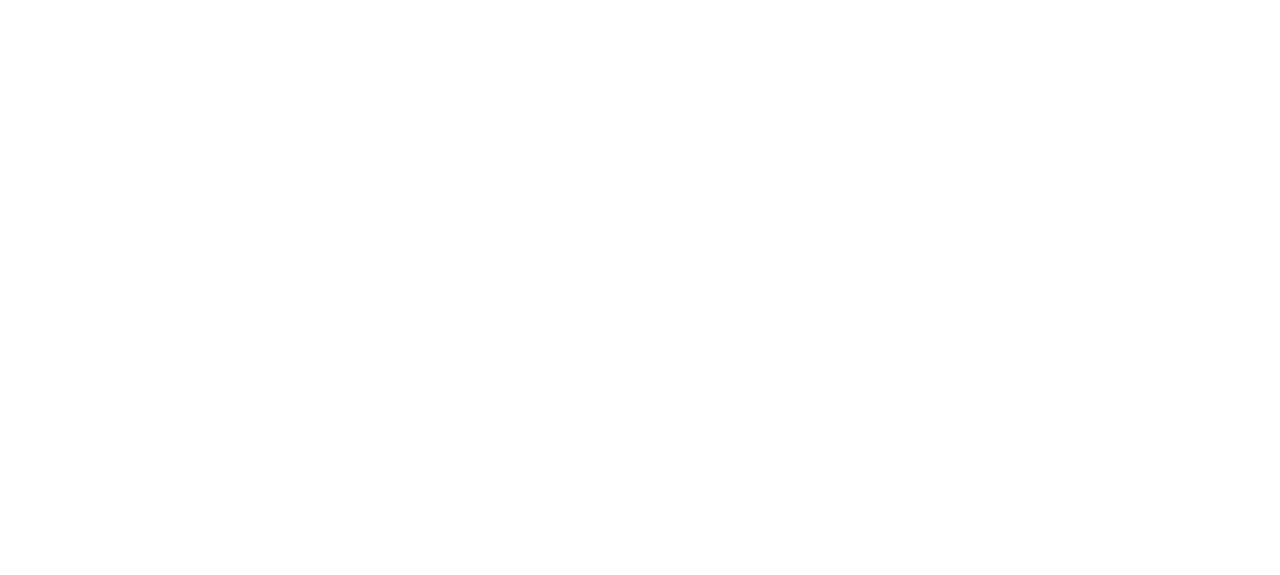
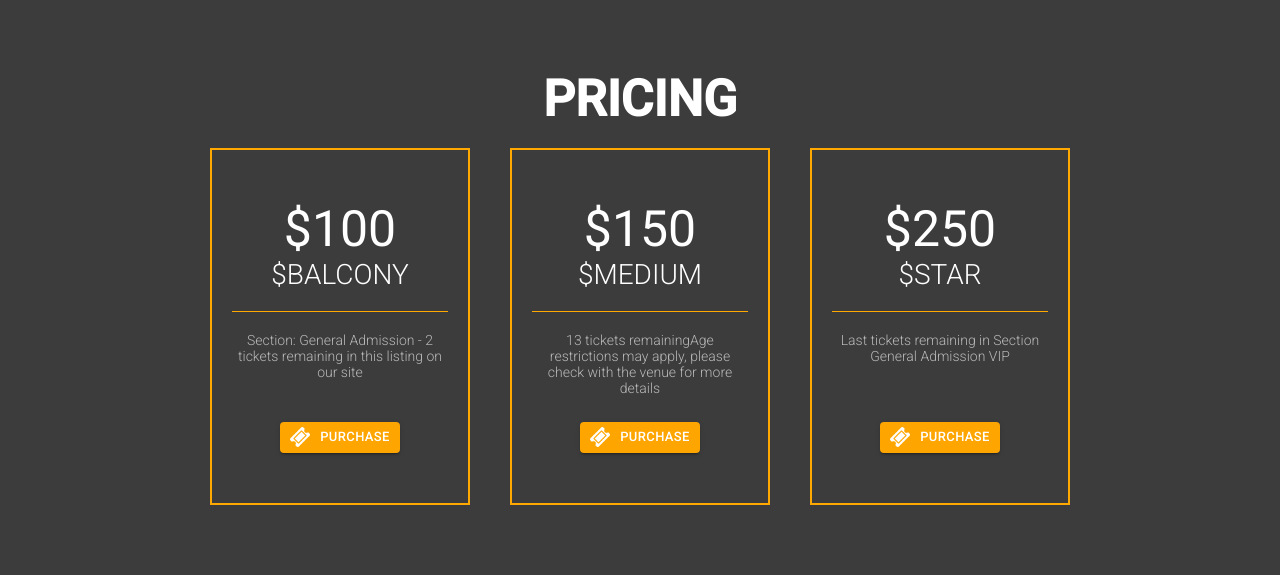
Before and after one commit to HannouniAdil/celebrity_events, a React (Create React App) app: page / in a window 1280 px wide. Shown: the part 2089-2664 px from the top of the page. Before the commit the page ends 2089 px from the top, so only its background shows below. Built offline with nearby package versions, Linux system fonts and the light colour scheme.

Commit message:
Add Highlights boxes and Fading configs

```diff
--- a/src/App.js
+++ b/src/App.js
@@ -3,6 +3,8 @@
 import Featured from '../src/component/featured';
 import BoulvardInfo from '../src/component/boulvardInfo'
 import Highlights from './component/highlights';
+import Pricing from './component/pricing';
+import Location from './component/location';
 
 function App() {
   return (
@@ -11,6 +13,8 @@
       <Featured/>
       <BoulvardInfo/>
       <Highlights/>
+      <Pricing/>
+      <Location/>
     </div>
   );
 }
--- /dev/null
+++ b/src/component/location/index.js
@@ -0,0 +1,18 @@
+import React from 'react';
+
+const Location = () => {
+  return (
+    <div className="location_wrapper">
+      <iframe
+      src="https://www.google.com/maps/embed?pb=!1m18!1m12!1m3!1d3322.104479642005!2d-112.10569218479606!3d33.628532880723355!2m3!1f0!2f0!3f0!3m2!1i1024!2i768!4f13.1!3m3!1m2!1s0x872b6e8ce876a763%3A0x4220df15f9471a48!2s2026%20W%20Carol%20Ann%20Way%2C%20Phoenix%2C%20AZ%2085023!5e0!3m2!1sen!2sus!4v1610274697001!5m2!1sen!2sus"
+      width="100%"
+      height="450"
+      frameborder="0"
+      allowFullScreen
+      >
+      </iframe>
+    </div>
+  );
+};
+
+export default Location;
--- /dev/null
+++ b/src/component/pricing/index.js
@@ -0,0 +1,61 @@
+import React, { Component } from 'react';
+import MyButton from '../utils/MyButton';
+import Zoom from 'react-reveal/Zoom';
+
+class Pricing extends Component {
+
+  state={
+    prices:[100,150,250],
+    position:['Balcony','Medium','Star'],
+    desc:['Section: General Admission - 2 tickets remaining in this listing on our site',
+        '13 tickets remainingAge restrictions may apply, please check with the venue for more details',
+        'Last tickets remaining in Section General Admission VIP' ],
+    linkto: ['https://sales/v', 'https://sales/b', 'https://sales/s'],
+    delay: [250,0,250]
+  }
+
+  showBoxes = () =>(
+   this.state.prices.map((box, i)=>(
+     <Zoom delay={this.state.delay[i]} key={i}>
+        <div className='pricing_item'>
+          <div className='pricing_inner_wrapper'>
+            <div className='pricing_title'>
+              <span>${this.state.prices[i]}</span>
+              <span>${this.state.position[i]}</span>
+            </div>
+            <div className='pricing_description'>
+            <span>{this.state.desc[i]}</span>
+            </div>
+            <div className='pricing_buttons'>
+              <MyButton
+              text="Purchase"
+              bck="orange"
+              color='white'
+              link='https://yahoo.fr'
+              />
+            </div>
+          </div>
+
+        </div>
+    </Zoom>
+   ))
+  )
+
+  render() {
+    return (
+      <div className="bck_black">
+        <div className="center_wrapper pricing_section">
+          <h2>Pricing</h2>
+
+          <div className="pricing_wrapper">
+            {this.showBoxes()}
+          </div>
+
+        </div>
+
+      </div>
+    );
+  }
+}
+
+export default Pricing;
```
Also changed, not shown: 1 other file (tests, documents, lock files or other folders).
